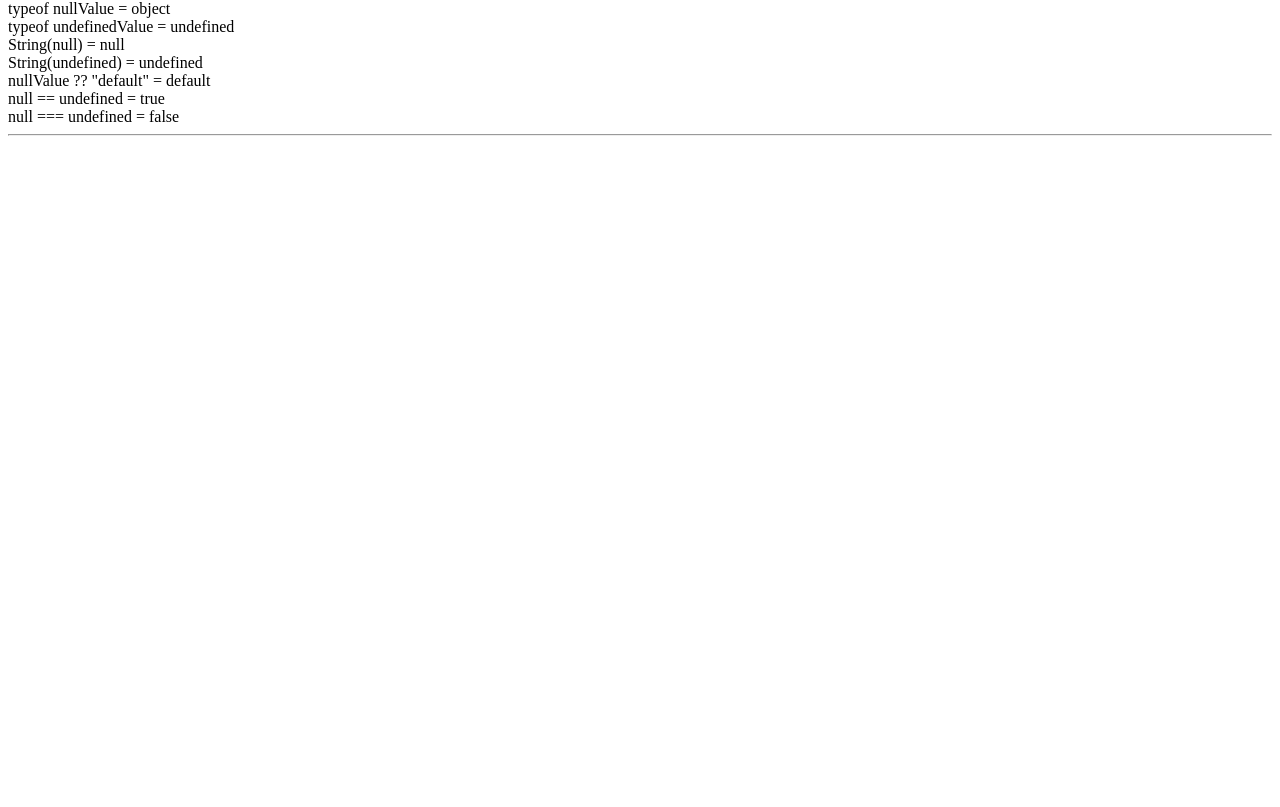
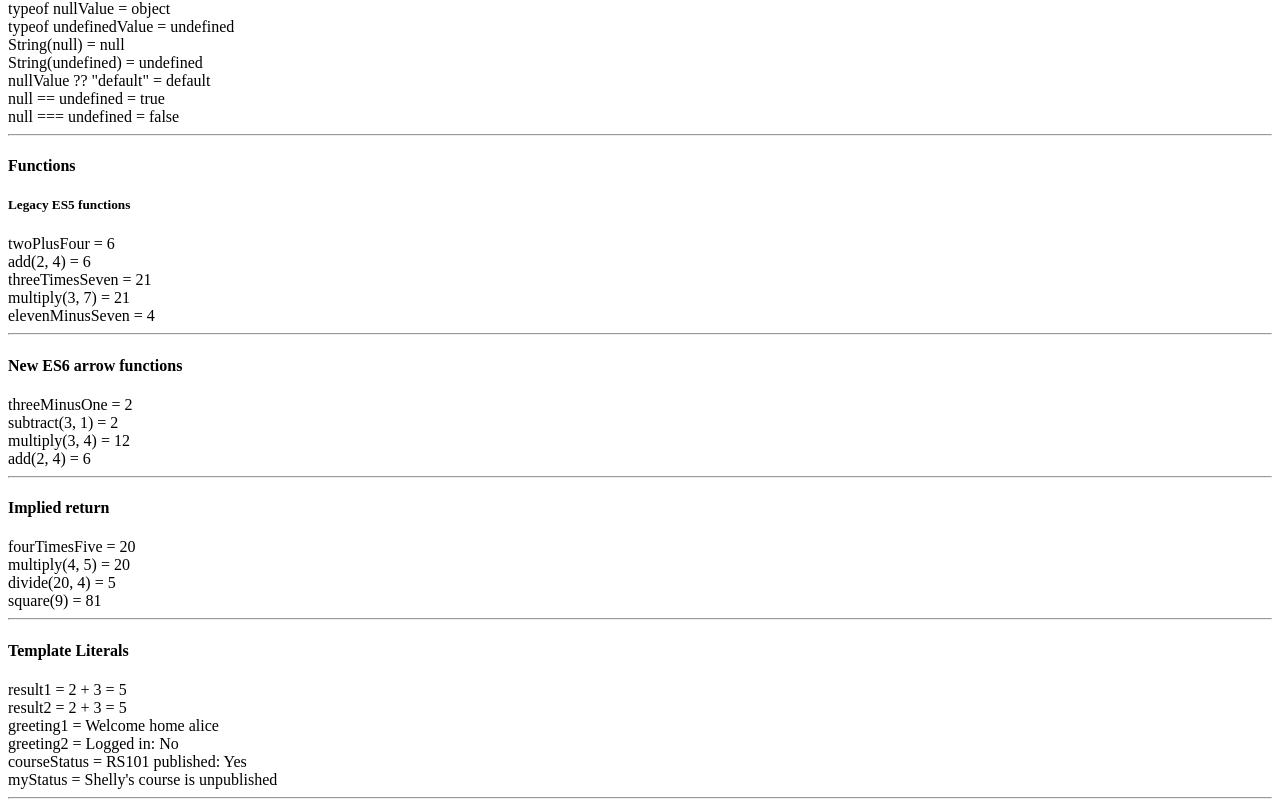
Before and after one commit to shellyxu111/webdev-client, a Next.js app: page /labs/lab3 in a window 1280 px wide. Shown: the part 1432-2239 px from the top of the page. Before the commit the page ends 1576 px from the top, so only its background shows below. Built offline with nearby package versions, Linux system fonts and the light colour scheme.

Commit message:
Complete Lab 3 section 3.3 JavaScript functions

```diff
--- /dev/null
+++ b/app/labs/lab3/ArrowFunctions.tsx
@@ -0,0 +1,26 @@
+const subtract = (a: number, b: number) => {
+  return a - b;
+};
+
+const add = (a: number, b: number) => {
+  return a + b;
+};
+
+const multiply = (a: number, b: number) => {
+  return a * b;
+};
+
+export default function ArrowFunctions() {
+  const threeMinusOne = subtract(3, 1);
+  console.log(threeMinusOne);
+  return (
+    <div id="wd-arrow-functions">
+      <h4>New ES6 arrow functions</h4>
+      threeMinusOne = {threeMinusOne} <br />
+      subtract(3, 1) = {subtract(3, 1)} <br />
+      multiply(3, 4) = {multiply(3, 4)} <br />
+      add(2, 4) = {add(2, 4)} <br />
+      <hr />
+    </div>
+  );
+}
--- /dev/null
+++ b/app/labs/lab3/ImpliedReturn.tsx
@@ -0,0 +1,17 @@
+export default function ImpliedReturn() {
+    const multiply = (a: number, b: number) => a * b;
+    const fourTimesFive = multiply(4, 5);
+    console.log(fourTimesFive);
+    const divide = (a: number, b: number) => a / b;
+    const square = (n: number) => n * n;
+    return (
+      <div id="wd-implied-return">
+        <h4>Implied return</h4>
+        fourTimesFive = {fourTimesFive} <br />
+        multiply(4, 5) = {multiply(4, 5)} <br />
+        divide(20, 4) = {divide(20, 4)} <br />
+        square(9) = {square(9)} <br />
+        <hr />
+      </div>
+    );
+  }
--- /dev/null
+++ b/app/labs/lab3/LegacyFunctions.tsx
@@ -0,0 +1,29 @@
+function add(a: number, b: number) {
+  return a + b;
+}
+
+function subtract(a: number, b: number) {
+  return a - b;
+}
+function multiply(a: number, b: number) {
+  return a * b;
+}
+export default function LegacyFunctions() {
+  const twoPlusFour = add(2, 4);
+  console.log(twoPlusFour);
+  const threeTimesSeven = multiply(3, 7);
+  console.log(threeTimesSeven);
+  const elevenMinusSeven = subtract(11, 7);
+  return (
+    <div id="wd-legacy-functions">
+      <h4>Functions</h4>
+      <h5>Legacy ES5 functions</h5>
+      twoPlusFour = {twoPlusFour} <br />
+      add(2, 4) = {add(2, 4)} <br />
+      threeTimesSeven = {threeTimesSeven} <br />
+      multiply(3, 7) = {multiply(3, 7)} <br />
+      elevenMinusSeven = {elevenMinusSeven} <br />
+      <hr />
+    </div>
+  );
+}
--- /dev/null
+++ b/app/labs/lab3/TemplateLiterals.tsx
@@ -0,0 +1,26 @@
+export default function TemplateLiterals() {
+  const five = 2 + 3;
+  const result1 = "2 + 3 = " + five;
+  const result2 = `2 + 3 = ${2 + 3}`;
+  const username = "alice";
+  const greeting1 = `Welcome home ${username}`;
+  const loggedIn = false;
+  const greeting2 = `Logged in: ${loggedIn ? "Yes" : "No"}`;
+  const published = true;
+  const courseStatus = `RS101 published: ${published ? "Yes" : "No"}`;
+  const myName = "Shelly";
+  const myCoursePublished = false;
+  const myStatus = `${myName}'s course is ${myCoursePublished ? "published" : "unpublished"}`;
+  return (
+    <div id="wd-template-literals">
+      <h4>Template Literals</h4>
+      result1 = {result1} <br />
+      result2 = {result2} <br />
+      greeting1 = {greeting1} <br />
+      greeting2 = {greeting2} <br />
+      courseStatus = {courseStatus} <br />
+      myStatus = {myStatus}
+      <hr />
+    </div>
+  );
+}
--- a/app/labs/lab3/page.tsx
+++ b/app/labs/lab3/page.tsx
@@ -6,7 +6,10 @@
 import ConditionalOutputIfElse from "./ConditionalOutputIfElse";
 import ConditionalOutputInline from "./ConditionalOutputInline";
 import NullUndefined from "./NullUndefined";
-
+import LegacyFunctions from "./LegacyFunctions";
+import ArrowFunctions from "./ArrowFunctions";
+import ImpliedReturn from "./ImpliedReturn";
+import TemplateLiterals from "./TemplateLiterals";
 export default function Lab3() {
   return (
     <div id="wd-lab3">
@@ -19,6 +22,10 @@
       <ConditionalOutputIfElse />
       <ConditionalOutputInline />
       <NullUndefined />
+      <LegacyFunctions />
+      <ArrowFunctions />
+      <ImpliedReturn />
+      <TemplateLiterals />
     </div>
   );
 }
```
